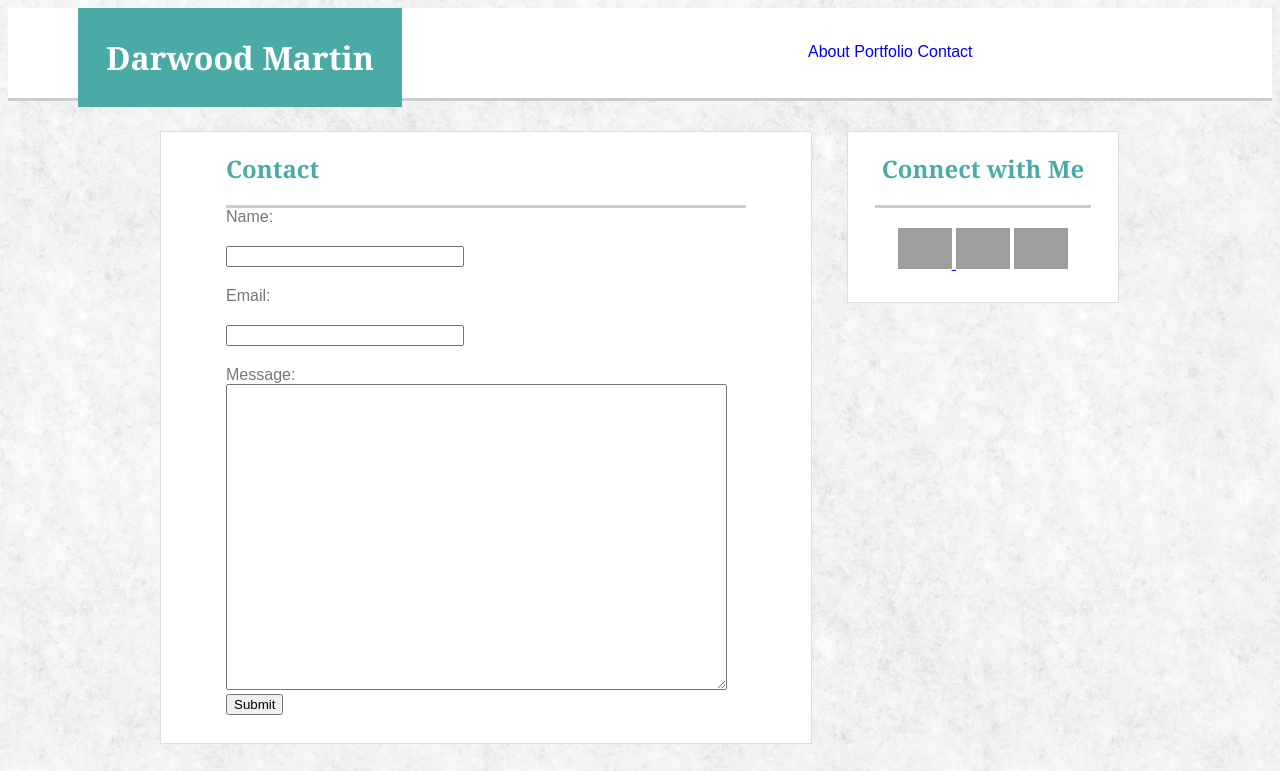
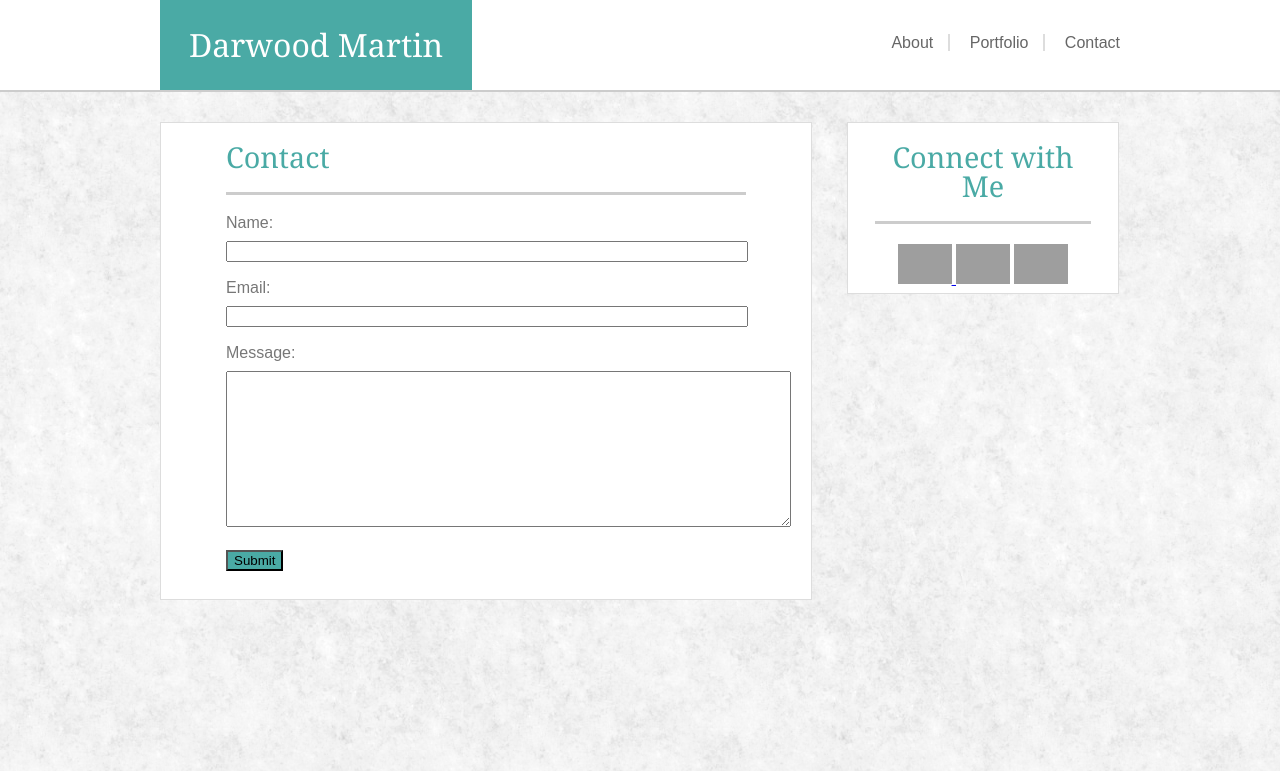
Before and after one commit to ddmartin3/Basic-Portfolio, a plain HTML site: page contact.html in a window 1280 px wide. Shown: the top 771 px of the page. Drawn offline with Linux system fonts and the light colour scheme; grey boxes are pictures that could not be loaded.

Commit message:
added hover effects and sticky footer

```diff
--- a/assets/css/style.css
+++ b/assets/css/style.css
@@ -10,6 +10,7 @@ h1, h2, h3{
 
 h2{
 	color: #4aaaa5;
+	font-size: 1.8em;
 	padding-top: 20px;
 	padding-bottom: 20px;
 	border-bottom-width: 3px;
@@ -19,15 +20,21 @@ h2{
 
 header{
 	background: #ffffff;
-	width:100%;
+    width: 100%;
     height: 90px;
     border-top: 0;
     border-left: 0;
     border-right: 0;
-	border-bottom-width: :3px;
+    border-bottom-width: 2px;
     border-style: solid;
     border-color: #cccccc;
     clear: both;
+}
+
+#center-head{
+    align-items: center;
+    width: 960px;
+    margin: 0px auto;
 }
 
 body{
@@ -36,15 +43,15 @@ body{
 
 header h1{
 	color: #ffffff;
-	margin-left: 70px;
+    font-size: xx-large;
     margin-top: 0px;
     float: left;
     background: #4aaaa5;
-	padding: 28px;
+    padding: 29px;
 }
 
 nav {
-	margin-left: 800px;
+	text-align: right;
 	padding-top: 35px;
 }
 
@@ -52,13 +59,21 @@ nav a{
 	text-decoration: none;
 }
 
+nav a:link { color: #666666; }
+nav a:visited { color: #666666; }
+nav a:hover { color: #4aaaa5; }
+nav a:active { color: orange; }
+
 #nav-index, #nav-port{
-	padding-right: 5px;
-	padding-left: 5px;
+	padding-right: 15px;
+	padding-left: 15px;
 	border-right: solid;
 	border-width: 2px;
 	border-color: #dddddd;
+}
 
+#nav-contact{
+	padding-left: 15px;
 }
 
 #container{
@@ -78,6 +93,11 @@ nav a{
 	width: 650px;
 	float: left;
 	margin-bottom: 30px;
+}
+
+#portfolio{
+    margin-top: 30px;
+    margin-left: 82px;
 }
 
 #main p, h2{
@@ -123,13 +143,20 @@ h3{
     color: #ffffff;
     text-align: center;
     width: 230px;
-    bottom: 25px;
+    bottom: 52px;
 }
 
+
 form{
-	width: 230px;
+	margin-top: 20px;
+    width: 514px;
     margin-left: 65px;
     padding-bottom: 28px;
+}
+
+button{
+	margin-top: 20px;
+	background: #4aaaa5;
 }
 
 label{
@@ -139,8 +166,12 @@ label{
 input{
     clear: both;
     width: 100%;
-	margin-top: 20px;
-	margin-bottom: 20px;
+    margin-top: 10px;
+    margin-bottom: 18px;
+}
+
+textarea{
+	margin-top: 10px;
 }
 
 #social{
@@ -157,6 +188,8 @@ input{
 }
 
 footer{
+    position: absolute;
+    bottom: -500px;
 	color: #ffffff;
 	border-color: #4aaaa5;
 	border-top-width: 5px;
--- a/contact.html
+++ b/contact.html
@@ -1,6 +1,7 @@
 <!DOCTYPE html>
 <html>
 	<head>
+		<link rel="stylesheet" type="text/css" href="assets/css/reset.css">
 		<link rel="stylesheet" type="text/css" href="assets/css/style.css">
 		<meta charset="utf-8">
 		<title>
@@ -9,12 +10,14 @@
 	</head>
 
 	<header>
-		<h1> Darwood Martin </h1>
-		<nav>
-			<a href="index.html">About</a>
-			<a href="Portfolio.html">Portfolio</a>
-			<a href="contact.html">Contact</a>
-		</nav>
+		<div id="center-head">
+			<h1> Darwood Martin </h1>
+			<nav>
+				<a href="index.html" id="nav-index">About</a>
+				<a href="Portfolio.html" id="nav-port">Portfolio</a>
+				<a href="contact.html" id="nav-contact">Contact</a>
+			</nav>
+		</div>
 
 	</header>
 
@@ -38,7 +41,7 @@
 
 					<label>
 						Message:
-						<textarea id="message" name="message" rows="20" cols="60"></textarea>
+						<textarea id="message" name="message" rows="10" cols="68"></textarea>
 					</label>
 					<br/>
 
```
Also changed, not shown: index.html (+3 -0 lines), portfolio.html (+8 -4 lines). Lines whose indentation alone changed are shown as unchanged.
